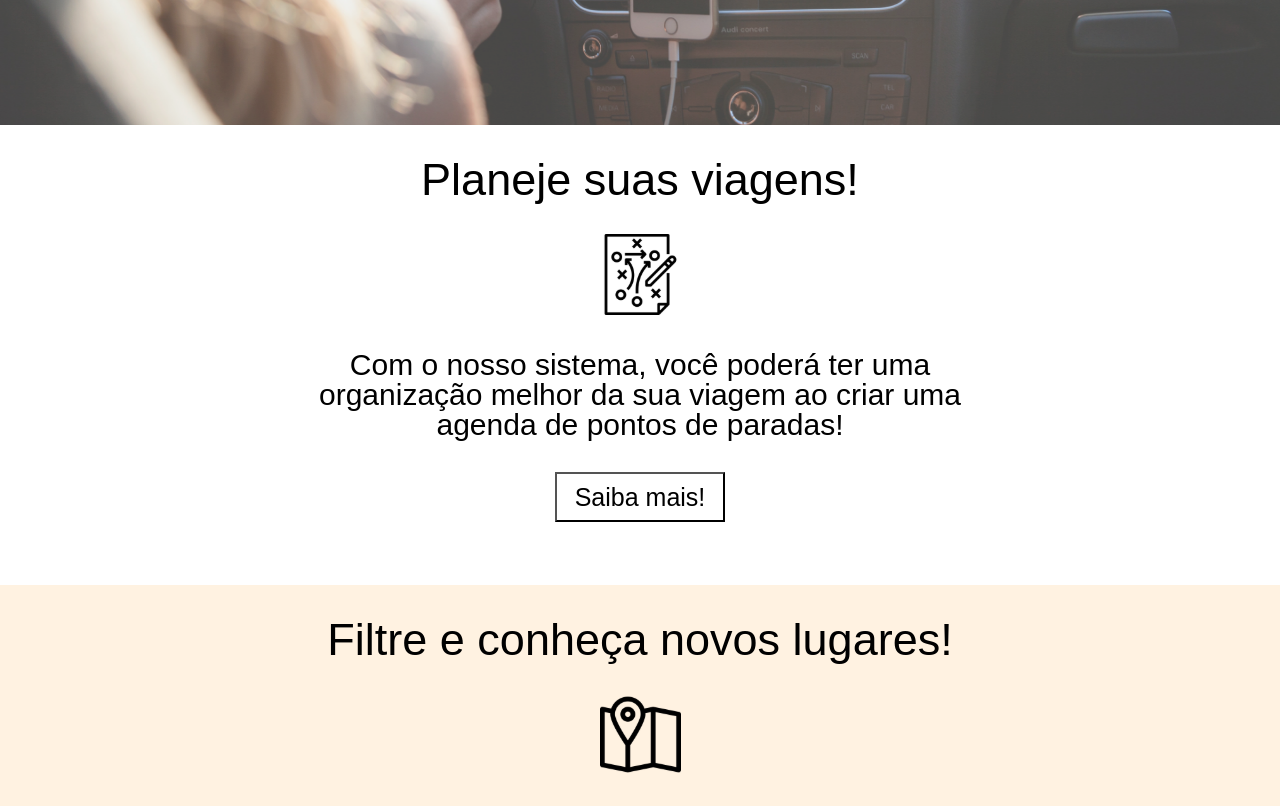
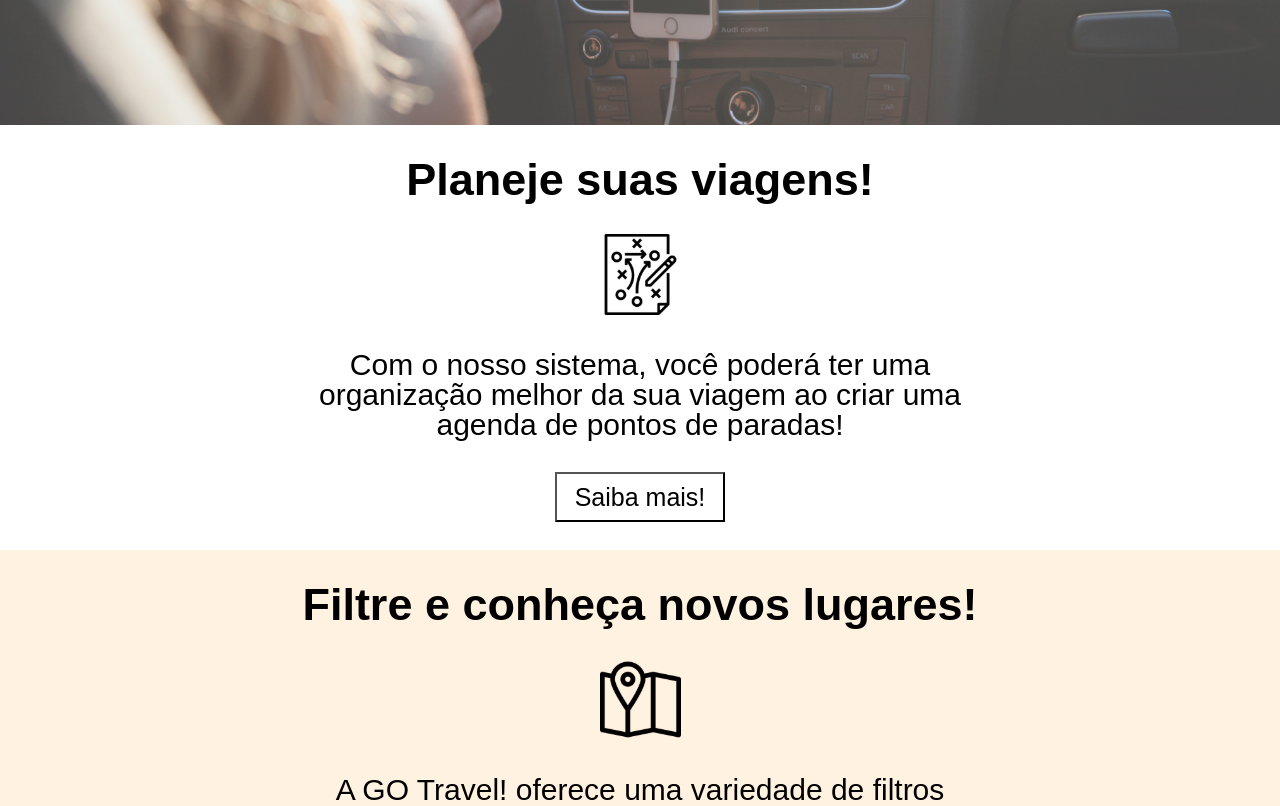
Before and after one commit to JoelSilv4/20201-3adsa-grupo1, a React (Create React App) app in the folder gotravel-frontend/: page / in a window 1280 px wide. Shown: the part 480-1286 px from the top of the page. Built offline with nearby package versions, Linux system fonts and the light colour scheme.

Commit message:
corrige weight dos titulos e height da section

```diff
--- a/gotravel-frontend/src/components/Organisms/ContainerKnowMore/ContainerKnowMore.style.js
+++ b/gotravel-frontend/src/components/Organisms/ContainerKnowMore/ContainerKnowMore.style.js
@@ -2,13 +2,13 @@ import styled from 'styled-components';
 
 export const ContainerInfo = styled.section`
     background-color: ${props => props.color};
-    height: 460px;
+    height: 425px;
     text-align: center;
 `
 
 export const TitleInfo = styled.h2`
     font-size: 45px;
-    font-weight: 600px;
+    font-weight: 600;
     color: ${props => props.titleColor};
     padding-top: 32px;
 `
```
